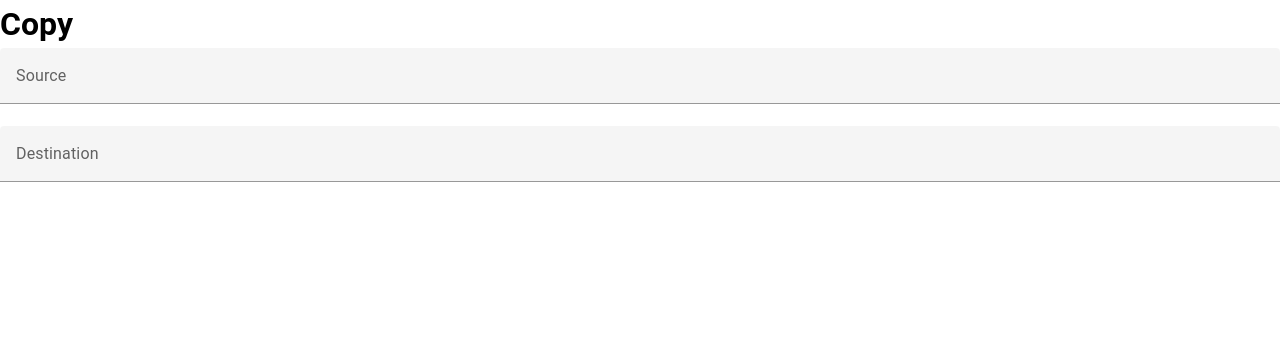
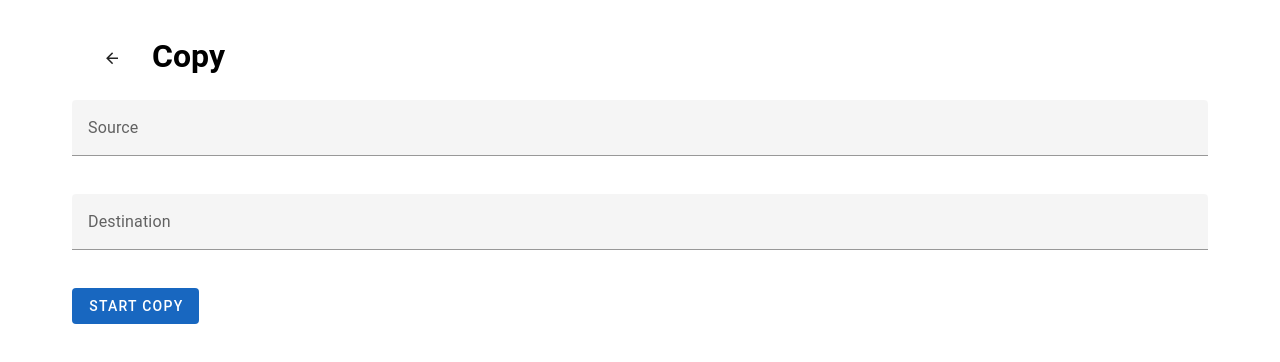
Before and after one commit to MadMac/rcloner-tauri, a Vue app: page /copy/start in a window 1280 px wide. Both pictures are taken after a click on the button "COPY". Shown: the top 362 px of the page. Built offline with nearby package versions, Linux system fonts and the light colour scheme.

Commit message:
Prepare new Copy pages and improve styling

```diff
--- a/package.json
+++ b/package.json
@@ -10,6 +10,7 @@
     "tauri": "tauri"
   },
   "dependencies": {
+    "@mdi/font": "^7.3.67",
     "@tauri-apps/api": "^2",
     "@tauri-apps/plugin-opener": "^2",
     "vue": "^3.5.13",
--- a/src/main.ts
+++ b/src/main.ts
@@ -1,19 +1,25 @@
+import "@mdi/font/css/materialdesignicons.css";
 import { createApp } from "vue";
 import App from "./App.vue";
-import router from './router'
+import router from "./router";
 
 // Vuetify
-import 'vuetify/styles'
-import { createVuetify } from 'vuetify'
-import * as components from 'vuetify/components'
-import * as directives from 'vuetify/directives'
+import "vuetify/styles";
+import { createVuetify } from "vuetify";
+import * as components from "vuetify/components";
+import * as directives from "vuetify/directives";
 
 const vuetify = createVuetify({
-	components,
-	directives,
-	theme: {
-		defaultTheme: 'light'
-	}
-})
+  components,
+  directives,
+  theme: {
+    defaultTheme: "light",
+  },
+  defaults: {
+    VBtn: {
+      variant: "flat",
+    },
+  },
+});
 
 createApp(App).use(router).use(vuetify).mount("#app");
--- a/src/store/copyStore.ts
+++ b/src/store/copyStore.ts
@@ -1,6 +1,10 @@
-import { reactive } from 'vue'
+import { reactive } from "vue";
 
 export const copyStore = reactive({
-	sourcePath: "",
-	destinationPath: ""
-})
+  sourcePath: "",
+  destinationPath: "",
+  dryRun: {
+    command: "",
+    output: "",
+  },
+});
--- /dev/null
+++ b/src/views/CopyDryRun.vue
@@ -0,0 +1,37 @@
+<script setup lang="ts">
+import { copyStore } from "../store/copyStore.js";
+
+const startDryRun = () => {
+  console.log("Starting dry-run...");
+};
+</script>
+
+<template>
+  <v-container>
+    <v-row class="ma-4">
+      <v-btn class="ma-2" variant="flat" @click="$router.push('/copy/start')"
+        ><v-icon>mdi-arrow-left</v-icon></v-btn
+      >
+      <h1>Copy Dry-run</h1>
+    </v-row>
+    <v-row class="ma-4">
+      <v-text-field
+        label="Source"
+        v-model="copyStore.dryRun.command"
+        disabled
+      ></v-text-field>
+    </v-row>
+    <v-row class="ma-4">
+      <v-btn variant="flat" color="primary" @click="startDryRun()">
+        Run dry-run
+      </v-btn>
+    </v-row>
+    <v-row class="ma-4">
+      <v-textarea
+        label="Dry-run output"
+        v-model="copyStore.dryRun.output"
+        disabled
+      ></v-textarea>
+    </v-row>
+  </v-container>
+</template>
--- a/src/views/CopyStart.vue
+++ b/src/views/CopyStart.vue
@@ -1,9 +1,36 @@
 <script setup lang="ts">
-import { copyStore } from '../store/copyStore.js'
+import { copyStore } from "../store/copyStore.js";
+import { useRouter } from "vue-router";
+const router = useRouter();
+
+const startCopy = () => {
+  // TODO: Validate Paths
+  router.push("/copy/dry-run");
+};
 </script>
 
 <template>
-	<h1>Copy</h1>
-	<div><v-text-field label="Source" v-model="copyStore.sourcePath"></v-text-field></div>
-	<div><v-text-field label="Destination" v-model="copyStore.destinationPath"></v-text-field></div>
+  <v-container>
+    <v-row class="ma-4">
+      <v-btn class="ma-2" @click="$router.push('/')"
+        ><v-icon>mdi-arrow-left</v-icon></v-btn
+      >
+      <h1>Copy</h1>
+    </v-row>
+    <v-row class="ma-4">
+      <v-text-field
+        label="Source"
+        v-model="copyStore.sourcePath"
+      ></v-text-field>
+    </v-row>
+    <v-row class="ma-4">
+      <v-text-field
+        label="Destination"
+        v-model="copyStore.destinationPath"
+      ></v-text-field>
+    </v-row>
+    <v-row class="ma-4">
+      <v-btn color="primary" @click="startCopy"> Start Copy </v-btn>
+    </v-row>
+  </v-container>
 </template>
--- a/src/views/Home.vue
+++ b/src/views/Home.vue
@@ -1,15 +1,22 @@
-<script>
-export default {
-  methods: {
-    goToCopy() {
-      this.$router.push('/copy/start')
-    },
-  },
-}
+<script setup lang="ts">
+import { useRouter } from "vue-router";
+const router = useRouter();
+
+const goToCopy = () => {
+  router.push("/copy/start");
+};
 </script>
 
 <template>
-  <h1>Choose a command to run</h1>
-  <p><v-btn @click="goToCopy">COPY</v-btn></p>
-  <p><v-btn disabled>SYNC</v-btn></p>
+  <v-container>
+    <v-row class="ma-4">
+      <h1>Choose a command to run</h1>
+    </v-row>
+    <v-row class="ma-4">
+      <p><v-btn color="primary" @click="goToCopy">COPY</v-btn></p>
+    </v-row>
+    <v-row class="ma-4">
+      <p><v-btn disabled>SYNC</v-btn></p>
+    </v-row>
+  </v-container>
 </template>
```
Also changed, not shown: src/router.ts (+10 -8 lines), 1 other file (tests, documents, lock files or other folders).
